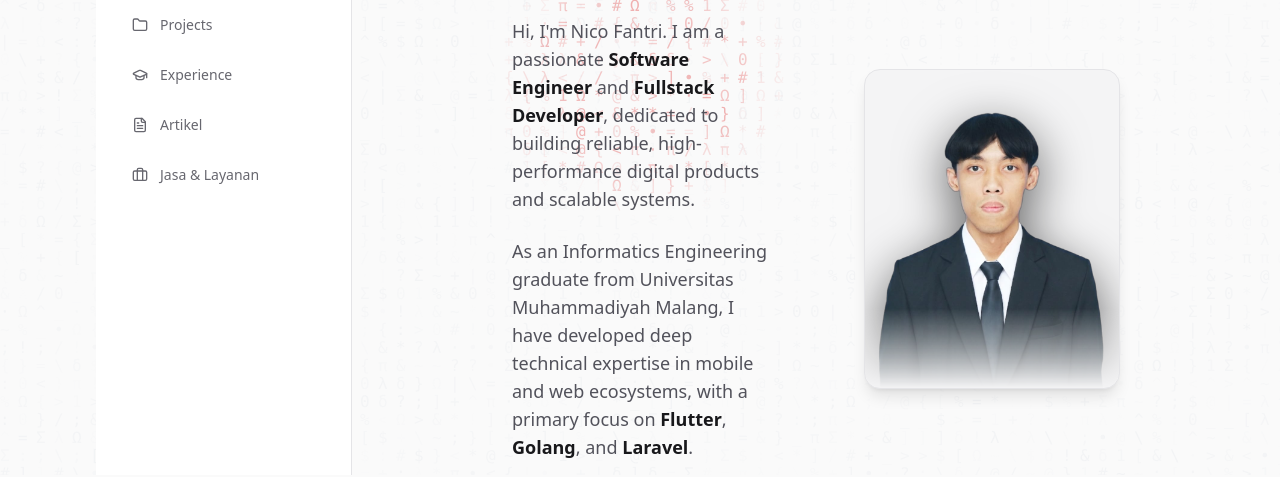
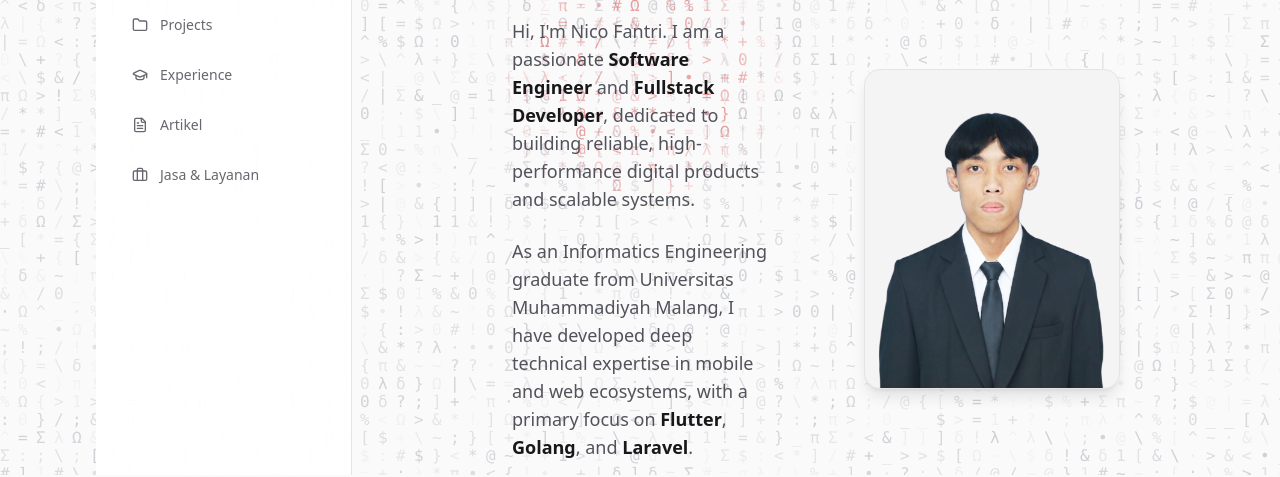
Before and after one commit to NicoFantri/nicvolionext.js, a Next.js app: page /about in a window 1280 px wide. Shown: the part 325-802 px from the top of the page. Built offline with nearby package versions, Linux system fonts and the light colour scheme; no server answers.

Commit message:
fix: perjelas background matrix di mode terang dan hapus efek blur serta gradien pada foto profil

```diff
--- a/src/app/page.tsx
+++ b/src/app/page.tsx
@@ -74,15 +74,13 @@ export default function Home() {
 
             {/* Image Right (X-Ray) */}
             <div className="w-full max-w-sm mx-auto lg:ml-auto lg:mr-8 relative order-2 lg:order-2 mt-8 lg:mt-0">
-              <div className="relative">
               <XRayReveal
                 baseImage="/images/fotoA.png"
                 revealImage="/images/fotoB.png"
                 radius={120}
                 enable3D={true}
-                  className="w-full rounded-none aspect-[4/5]"
+                className="w-full aspect-[4/5] rounded-2xl overflow-hidden bg-zinc-100 dark:bg-zinc-900 border border-zinc-200 dark:border-zinc-800 shadow-md dark:shadow-none"
               />
-              </div>
             </div>
 
           </section>
--- a/src/components/ui/animated-background.tsx
+++ b/src/components/ui/animated-background.tsx
@@ -9,7 +9,7 @@ export function AnimatedBackground() {
   const [isMobile, setIsMobile] = useState(false);
   const { resolvedTheme } = useTheme();
   const isDark = resolvedTheme !== "light";
-  const glyphColor = isDark ? "#ffffff" : "#94a3b8";
+  const glyphColor = isDark ? "#ffffff" : "#334155";
 
   useEffect(() => {
     const checkMobile = () => setIsMobile(window.innerWidth < 768);
@@ -67,8 +67,8 @@ export function AnimatedBackground() {
 
   return (
     <div ref={containerRef} className="pointer-events-none fixed inset-0 z-0 overflow-hidden bg-background">
-      {/* 1. GlyphMatrix — Primary Background Texture (subtle in Light Mode, crisp in Dark Mode) */}
-      <div className={isDark ? "absolute inset-0 opacity-[0.30]" : "absolute inset-0 opacity-[0.14]"}>
+      {/* 1. GlyphMatrix — Primary Background Texture (crisp in both Light Mode & Dark Mode) */}
+      <div className={isDark ? "absolute inset-0 opacity-[0.35]" : "absolute inset-0 opacity-[0.45]"}>
         <GlyphMatrix
           glyphs="01·•+*/\<>={}[]#@&%$!?~^_|;:ΣΩπλδ"
           cellSize={18}
@@ -82,7 +82,7 @@ export function AnimatedBackground() {
       {/* 2. Mouse Spotlight — Only active on desktop */}
       {!isMobile && (
         <div
-          className={isDark ? "absolute inset-0 opacity-100" : "absolute inset-0 opacity-70"}
+          className={isDark ? "absolute inset-0 opacity-100" : "absolute inset-0 opacity-90"}
           style={{
             maskImage: `radial-gradient(150px circle at var(--mouse-x, 50%) var(--mouse-y, 50%), black 60%, transparent 100%)`,
             WebkitMaskImage: `radial-gradient(150px circle at var(--mouse-x, 50%) var(--mouse-y, 50%), black 60%, transparent 100%)`,
--- a/src/components/ui/xray-reveal.tsx
+++ b/src/components/ui/xray-reveal.tsx
@@ -35,55 +35,46 @@ export function XRayReveal({
   // Calculate 3D Tilt values
   const width = containerRef.current?.offsetWidth || 1
   const height = containerRef.current?.offsetHeight || 1
-  const rotateY = isHovering && enable3D ? ((mousePosition.x / width) - 0.5) * 25 : 0
-  const rotateX = isHovering && enable3D ? ((mousePosition.y / height) - 0.5) * -25 : 0
+  const rotateY = isHovering && enable3D ? ((mousePosition.x / width) - 0.5) * 18 : 0
+  const rotateX = isHovering && enable3D ? ((mousePosition.y / height) - 0.5) * -18 : 0
 
   return (
     <div
       ref={containerRef}
-      className={cn("relative w-full max-w-sm mx-auto aspect-[4/5] cursor-crosshair bg-transparent transition-transform duration-200 ease-out", className)}
+      className={cn(
+        "relative w-full max-w-sm mx-auto aspect-[4/5] cursor-crosshair transition-transform duration-200 ease-out",
+        className
+      )}
       style={{
-        transform: enable3D ? `perspective(1000px) rotateX(${rotateX}deg) rotateY(${rotateY}deg) scale(${isHovering ? 1.05 : 1})` : 'none',
+        transform: enable3D
+          ? `perspective(1000px) rotateX(${rotateX}deg) rotateY(${rotateY}deg) scale(${isHovering ? 1.03 : 1})`
+          : 'none',
         transformStyle: enable3D ? 'preserve-3d' : 'flat',
-        // Fades out naturally at the bottom
-        maskImage: 'linear-gradient(to bottom, black 75%, transparent 100%)',
-        WebkitMaskImage: 'linear-gradient(to bottom, black 75%, transparent 100%)'
       }}
       onMouseMove={handleMouseMove}
       onMouseEnter={() => setIsHovering(true)}
       onMouseLeave={() => setIsHovering(false)}
     >
-      {/* Base Layer (Normal Man) with Natural Dark Shadow */}
+      {/* Base Layer — crisp without drop-shadow blur halo or fade gradient */}
       <img
         src={baseImage}
-        alt="Base"
-        className="w-full h-full object-cover object-top block pointer-events-none"
-        style={{
-          filter: "drop-shadow(0 15px 25px rgba(0,0,0,0.6))"
-        }}
+        alt="Nico Fantri"
+        className="w-full h-full object-cover object-top block pointer-events-none select-none"
       />
 
-      {/* Reveal Layer (Terminator) with Mouse Mask */}
+      {/* Reveal Layer (X-Ray) with Mouse Clip Mask */}
       <div
-        className="absolute inset-0 pointer-events-none transition-opacity duration-300"
+        className="absolute inset-0 pointer-events-none transition-opacity duration-200"
         style={{
           opacity: isHovering ? 1 : 0,
-          maskImage: `radial-gradient(${radius}px circle at ${mousePosition.x}px ${mousePosition.y}px, black 40%, transparent 100%)`,
-          WebkitMaskImage: `radial-gradient(${radius}px circle at ${mousePosition.x}px ${mousePosition.y}px, black 40%, transparent 100%)`,
+          maskImage: `radial-gradient(${radius}px circle at ${mousePosition.x}px ${mousePosition.y}px, black 55%, transparent 100%)`,
+          WebkitMaskImage: `radial-gradient(${radius}px circle at ${mousePosition.x}px ${mousePosition.y}px, black 55%, transparent 100%)`,
         }}
       >
         <img
           src={revealImage}
-          alt="Reveal"
-          className="w-full h-full object-cover object-top block pointer-events-none absolute inset-0"
-        />
-
-        {/* Scanning ring effect */}
-        <div
-          className="absolute inset-0 pointer-events-none mix-blend-screen"
-          style={{
-             background: `radial-gradient(${radius + 20}px circle at ${mousePosition.x}px ${mousePosition.y}px, transparent 60%, rgba(242,116,116,0.3) 80%, transparent 100%)`
-          }}
+          alt="Nico Fantri X-Ray"
+          className="w-full h-full object-cover object-top block pointer-events-none select-none absolute inset-0"
         />
       </div>
     </div>
```
Lines whose indentation alone changed are shown as unchanged.
